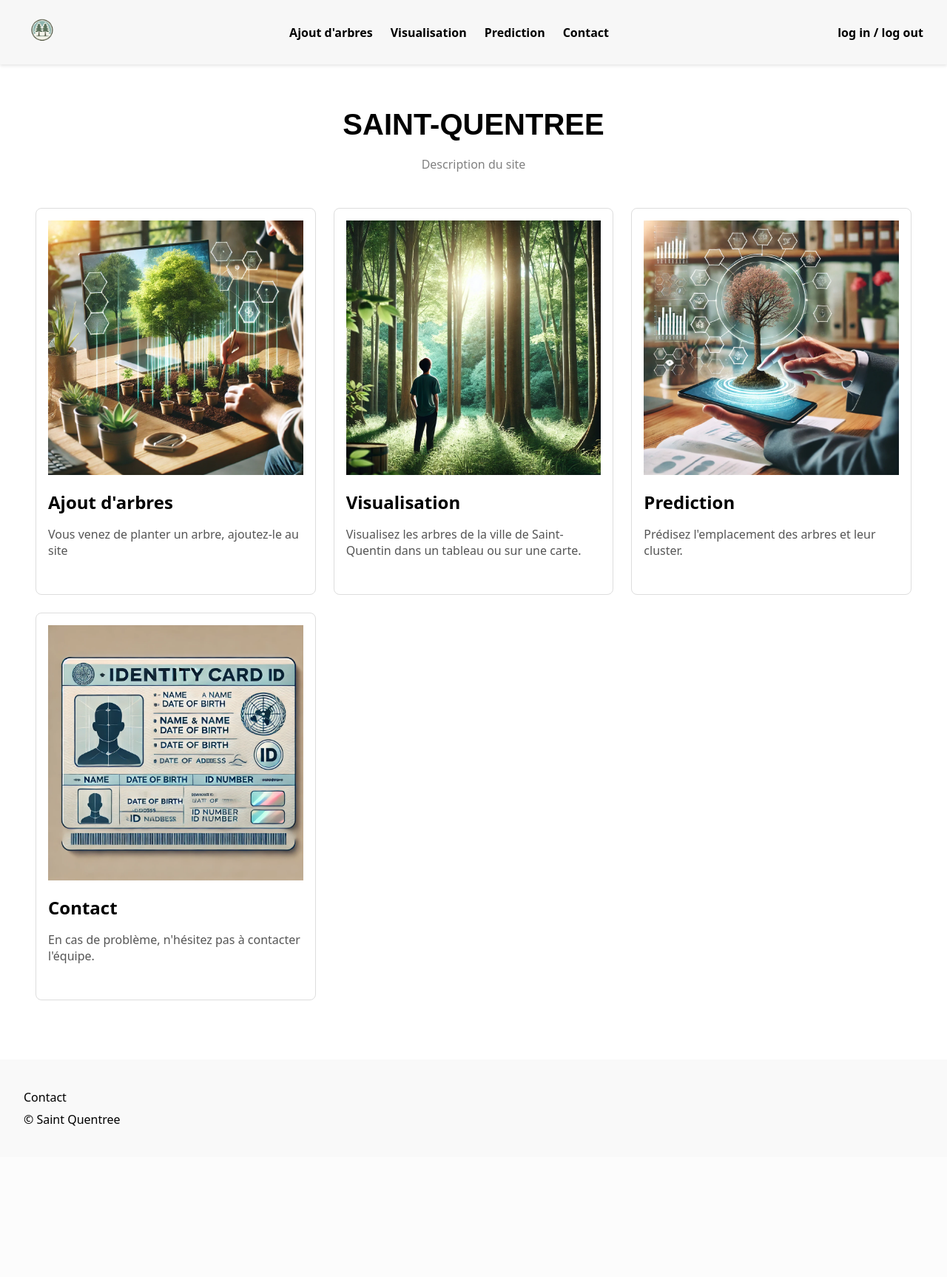
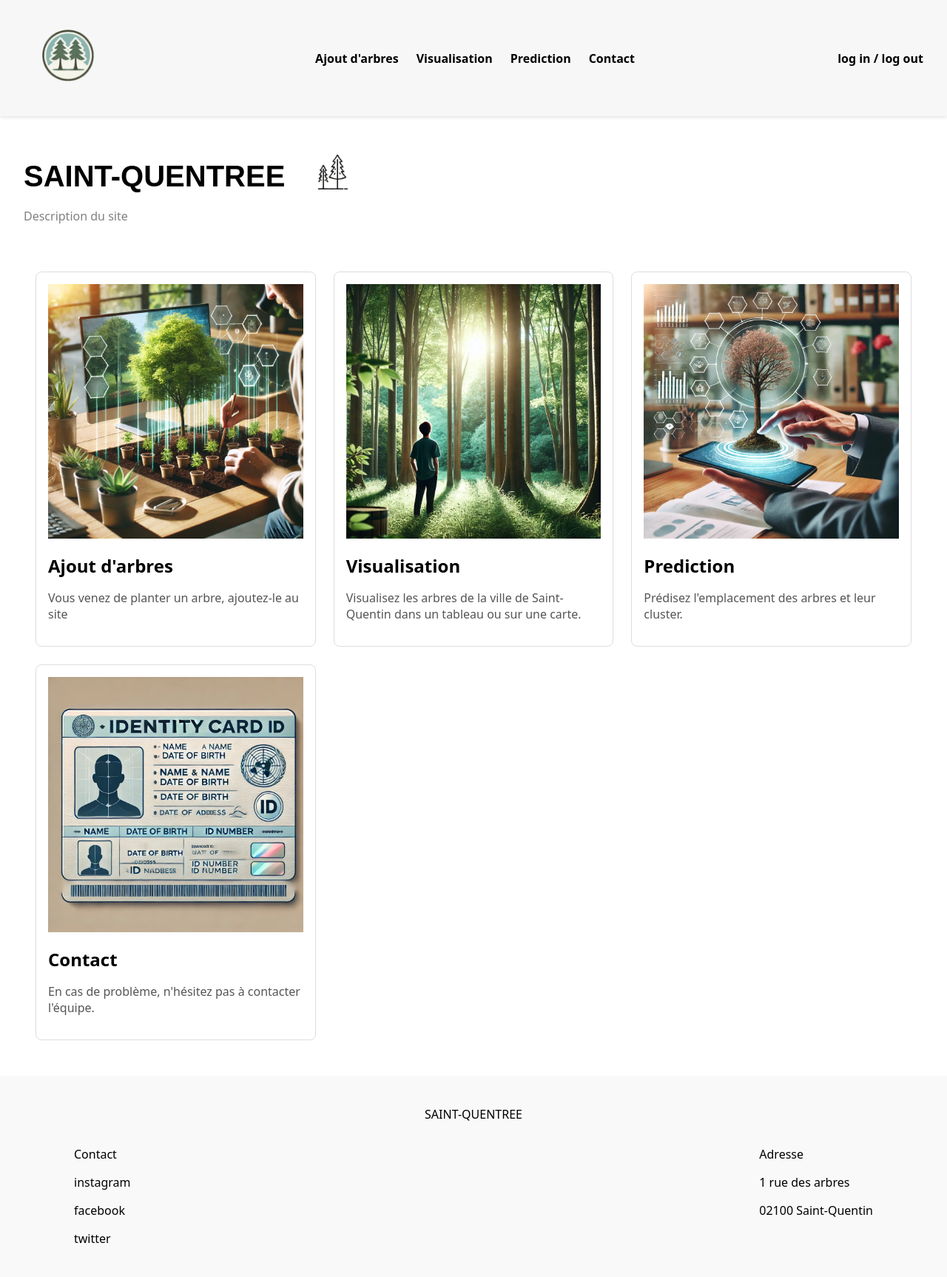
Before and after one commit to AlexCgitt/Projet_web, a PHP site: page /vues/Acceuil.php in a window 1280 px wide. Shown: the whole page at 74% size. Before the commit the page ends 1522 px from the top, so only its background shows below. Run offline with PHP 8.4, Linux system fonts and the light colour scheme.

Commit message:
html_css_update_acceuil_log

```diff
--- a/style/style_acceuil.css
+++ b/style/style_acceuil.css
@@ -4,21 +4,102 @@ body {
     padding: 0;
 }
 
+nav {
+    display: flex;
+    justify-content: space-between;
+    align-items: center;
+    padding: 1em 2em;
+    background-color: #f7f7f7;
+    box-shadow: 0 2px 4px rgba(0,0,0,0.1);
+}
+
+nav .logo img {
+    width: 120px;
+}
+
+nav ul {
+    list-style: none;
+    display: flex;
+    gap: 1.5em;
+    margin: 0;
+    padding: 0;
+}
+
+nav ul li {
+    margin: 0;
+}
+
+nav ul li a {
+    text-decoration: none;
+    color: black;
+    font-weight: bold;
+}
+
+nav .login a {
+    text-decoration: none;
+    color: black;
+    font-weight: bold;
+}
+
 main {
-    text-align: center;
     padding: 2em;
 }
 
-main h1 {
+main .title-section {
+    display: flex;
+    align-items: center;
+    gap: 1em;
+    margin-bottom: 2em;
+}
+
+main .title-section img {
+    margin-bottom: 2%;
+    width: 100px;
+    height: auto;
+}
+
+main .title-section h1 {
     font-family: 'Oswald', sans-serif;
     font-size: 2.5em;
     margin-bottom: 0.5em;
 }
 
-main p {
+main .title-section p {
     color: #818181;
-    margin-bottom: 2em;
 }
+
+/*.grid-container {
+    display: grid;
+    grid-template-columns: repeat(4, 1fr);
+    gap: 2%;
+    padding: 0 3em;
+}
+
+.grid-item {
+    max-width: 300px;
+    margin: auto;
+    border: 1px solid #ddd;
+    border-radius: 8px;
+    overflow: hidden;
+    text-align: left;
+    padding: 0 1em;
+}
+
+.grid-item img {
+    width: 100%;
+    height: auto;
+    display: block;
+    margin-bottom: 1em;
+}
+
+.grid-item h2 {
+    font-size: 1.5em;
+    margin-bottom: 0.5em;
+}
+
+.grid-item p {
+    color: #555;
+}*/
 
 .grid-container {
     display: grid;
@@ -52,18 +133,49 @@ main p {
 }
 
 footer {
-    display: flex;
-    justify-content: space-between;
-    align-items: center;
-    padding: 2em;
     background-color: #f9f9f9;
-    margin-top: 2em;
+    padding: 25px 100px;
 }
 
-footer .contact-info {
-    text-align: left;
+footer .centre{
+    text-align: center;
+
 }
 
-footer .contact-info p {
-    margin: 0.5em 0;
+footer .colonnes{
+    display: flex;
+    flex-wrap: wrap;
+    justify-content: space-between;
+  }
+
+/* Media Queries pour rendre le header et le site responsive */
+@media (max-width: 768px) {
+    nav {
+        flex-direction: column;
+        align-items: flex-start;
+    }
+
+    nav ul {
+        flex-direction: column;
+        gap: 0.5em;
+        width: 100%;
+    }
+
+    nav .logo img {
+        width: 100px;
+    }
+
+    nav .login {
+        width: 100%;
+        text-align: right;
+    }
+
+    main .title-section {
+        flex-direction: column;
+        align-items: flex-start;
+    }
+
+    .grid-container {
+        grid-template-columns: 1fr;
+    }
 }
--- a/style/style_header.css
+++ /dev/null
@@ -1,36 +0,0 @@
-nav {
-    display: flex;
-    justify-content: space-between;
-    align-items: center;
-    padding: 1em 2em;
-    background-color: #f7f7f7;
-    box-shadow: 0 2px 4px rgba(0,0,0,0.1);
-}
-
-nav .logo img {
-    width: 50px;
-}
-
-nav ul {
-    list-style: none;
-    display: flex;
-    gap: 1.5em;
-    margin: 0;
-    padding: 0;
-}
-
-nav ul li {
-    margin: 0;
-}
-
-nav ul li a {
-    text-decoration: none;
-    color: black;
-    font-weight: bold;
-}
-
-nav .login a {
-    text-decoration: none;
-    color: black;
-    font-weight: bold;
-}
--- a/vues/Acceuil.php
+++ b/vues/Acceuil.php
@@ -6,13 +6,14 @@
     <meta name="viewport" content="width=device-width, initial-scale=1.0"/>
     <link rel="stylesheet" href="https://fonts.googleapis.com/css2?family=Material+Symbols+Outlined:opsz,wght,FILL,GRAD@20..48,100..700,0..1,-50..200" />
     <link rel="stylesheet" href="../style/style_acceuil.css">
-    <link rel="stylesheet" href="../style/style_header.css">
     <title>SAINT-QUENTREE</title>
 </head>
 <body>
     <nav>
         <div class="logo">
-            <img src="../img/logo.png" alt="logo">
+            <a href="./Acceuil.php">
+                <img src="../img/logo.png" alt="logo">
+            </a>
         </div>
         <ul>
             <li><a href="#">Ajout d'arbres</a></li>
@@ -21,13 +22,18 @@
             <li><a href="#">Contact</a></li>
         </ul>
         <div class="login">
-            <a href="./Login.php">log in / log out</a>
+            <a href="./login.php">log in / log out</a>
         </div>
     </nav>
 
     <main>
-        <h1>SAINT-QUENTREE</h1>
-        <p>Description du site</p>
+        <div class="title-section">
+            <div>
+                <h1>SAINT-QUENTREE</h1>
+                <p>Description du site</p>
+            </div>
+            <img src="../img/saint_quentree.png">
+        </div>
         <section class="grid-container">
             <div class="grid-item">
                 <img src="../img/ajout.jpg" alt="Ajout d'arbres">
@@ -53,10 +59,22 @@
     </main>
 
     <footer>
-        <div class="contact-info">
-            <p>Contact</p>
-            <p>&copy; Saint Quentree</p>
+        <p class="centre">SAINT-QUENTREE</p>
+        <div class="colonnes">
+            <div class="colonne">
+                <p>Contact</p>
+                <p>instagram</p>
+                <p>facebook</p>
+                <p>twitter</p>
+            </div>
+            <div class="colonne">
+                <p>Adresse</p>
+                <p>1 rue des arbres</p>
+                <p>02100 Saint-Quentin</p>
+
         </div>
+
     </footer>
+
 </body>
 </html>
```
Also changed, not shown: style/style_login.css (+41 -17 lines), vues/Login.php (+20 -26 lines), img/saint_quentree.png (added).
